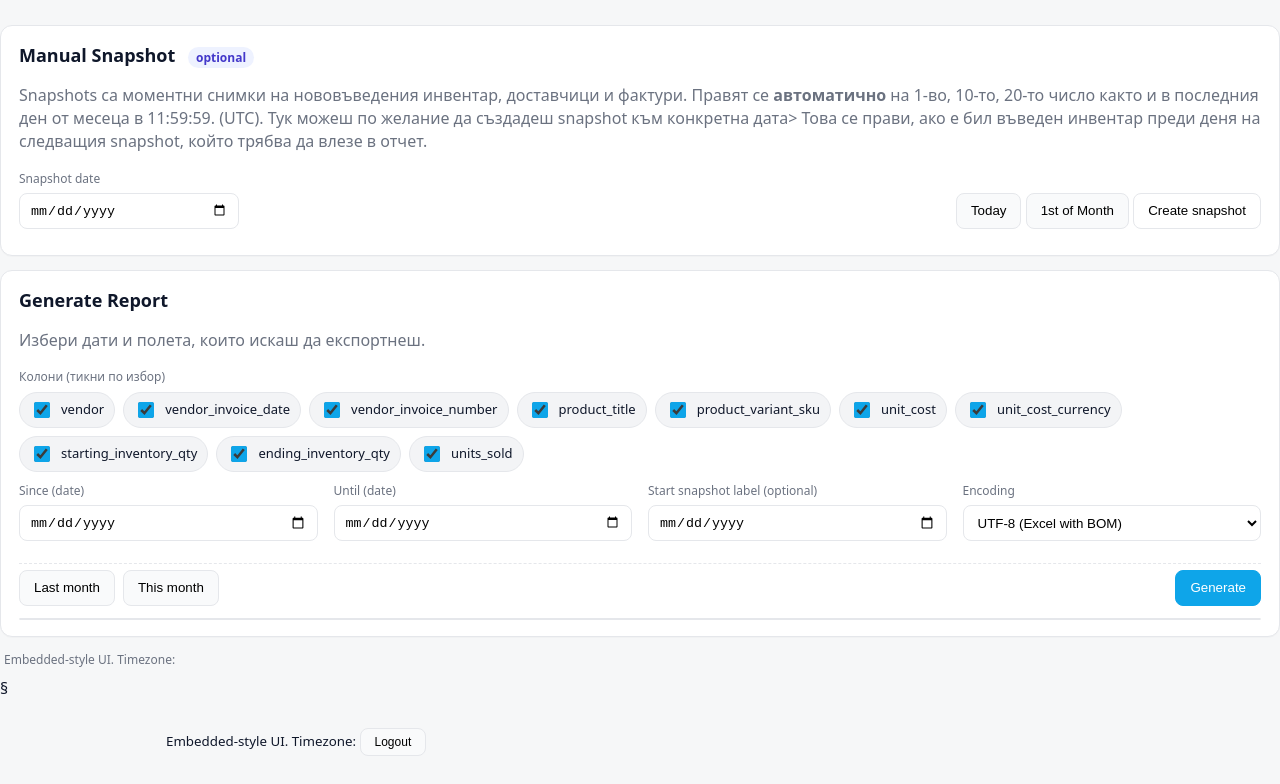
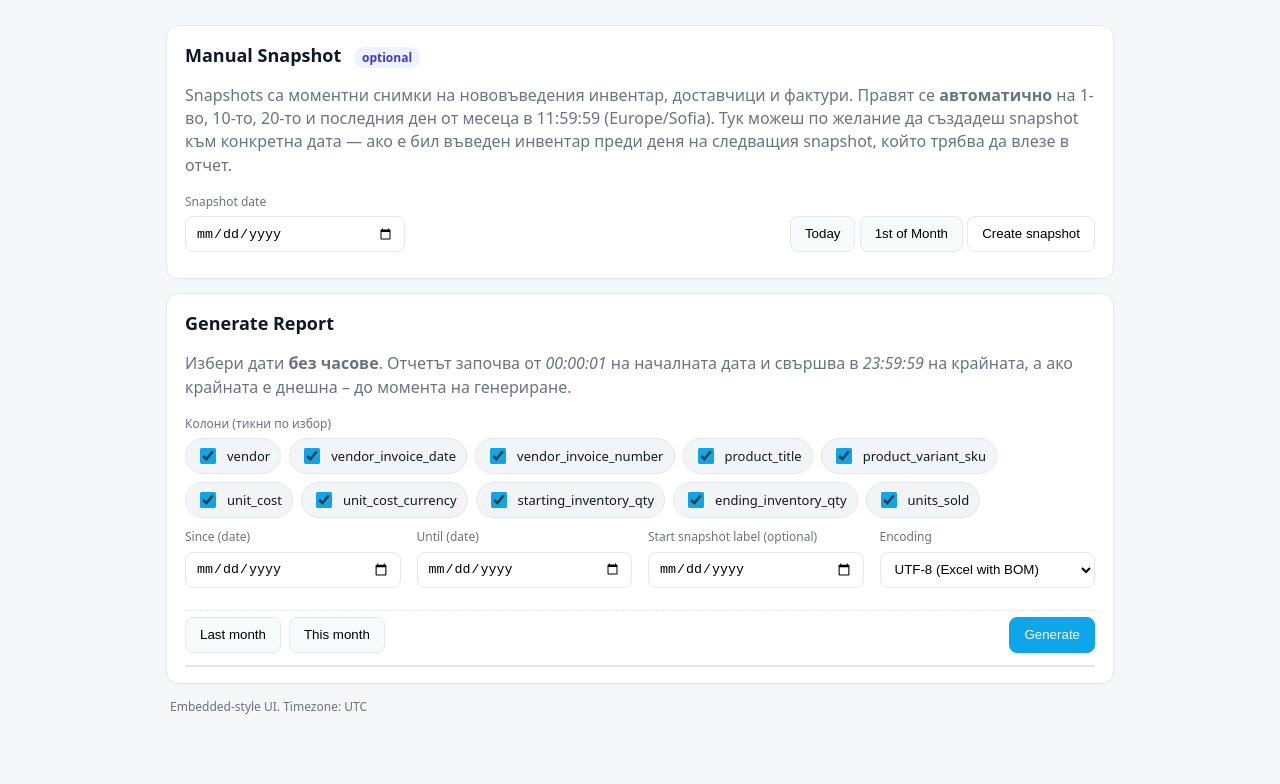
Before and after one commit to asap-xt/inventory-export, a website: page public/index.html in a window 1280 px wide. Shown: the part 122-906 px from the top of the page. After the commit the page ends 865 px from the top, so only its background shows below. Drawn offline with Linux system fonts and the light colour scheme.

Commit message:
Header fixes-1

```diff
--- a/public/index.html
+++ b/public/index.html
@@ -7,20 +7,24 @@
   <link href="/style.css" rel="stylesheet" />
 </head>
 <body>
+  <!-- Top header (единствен) -->
   <header class="app-header">
     <div class="container">
       <h1>Inventory Report</h1>
-      <p class="subtitle">Custom, embedded-style tool for snapshots & reports</p>
+      <p class="subtitle">Custom, embedded-style tool for snapshots &amp; reports</p>
     </div>
   </header>
 
-  <!-- Snapshot (optional) -->
+  <main class="container">
+    <!-- Manual Snapshot -->
     <section class="card">
       <div class="card-header">
         <h2>Manual Snapshot <span class="tag optional">optional</span></h2>
         <p class="muted">
-        Snapshots са моментни снимки на нововъведения инвентар, доставчици и фактури. Правят се <strong>автоматично</strong> на 1-во, 10-то, 20-то число както и в последния ден от месеца в 11:59:59.
-        (<span id="tz"></span>). Тук можеш по желание да създадеш snapshot към конкретна дата> Това се прави, ако е бил въведен инвентар преди деня на следващия snapshot, който трябва да влезе в отчет.
+          Snapshots са моментни снимки на нововъведения инвентар, доставчици и фактури. Правят се
+          <strong>автоматично</strong> на 1-во, 10-то, 20-то и последния ден от месеца в 11:59:59 (Europe/Sofia).
+          Тук можеш по желание да създадеш snapshot към конкретна дата &mdash; ако е бил въведен инвентар
+          преди деня на следващия snapshot, който трябва да влезе в отчет.
         </p>
       </div>
 
@@ -42,22 +46,23 @@
       <div id="snapshotResult" class="result-line"></div>
     </section>
 
-  <!-- Report -->
+    <!-- Generate Report -->
     <section class="card">
       <div class="card-header">
         <h2>Generate Report</h2>
         <p class="muted">
-        Избери дати и полета, които искаш да експортнеш.
+          Избери дати <strong>без часове</strong>. Отчетът започва от <em>00:00:01</em> на началната дата и свършва в
+          <em>23:59:59</em> на крайната, а ако крайната е днешна – до момента на генериране.
         </p>
       </div>
 
-    <!-- Columns -->
+      <!-- Колони -->
       <div class="chips-block">
         <div class="chips-title">Колони (тикни по избор)</div>
-      <div class="chipbar" id="columnsBar"><!-- chips via JS --></div>
+        <div class="chipbar" id="columnsBar"><!-- chips via app.js --></div>
       </div>
 
-    <!-- Filters -->
+      <!-- Филтри и действия -->
       <form id="reportForm" class="form-grid">
         <label class="field">
           <span>Since (date)</span>
@@ -74,13 +79,13 @@
           <input type="date" id="startLabelDate" />
         </label>
 
-      <div class="field">
+        <label class="field">
           <span>Encoding</span>
           <select id="encoding" class="select">
             <option value="utf8">UTF-8 (Excel with BOM)</option>
             <option value="win1251">Windows-1251</option>
           </select>
-      </div>
+        </label>
 
         <div class="form-actions">
           <div class="left">
@@ -99,19 +104,14 @@
 
     <footer class="page-foot muted">
       Embedded-style UI. Timezone: <span id="tz"></span>
+      <!-- Тук можеш да добавиш твоя <form action="/logout" …> Logout -->
     </footer>
-</main>§
+  </main>
 
-  <footer class="container footer">
-    <small>Embedded-style UI. Timezone: <code id="tz"></code></small>
-    <form id="logoutForm" method="post" action="/logout" style="display:inline;">
-  <button class="btn subtle" style="height:28px;line-height:26px;font-size:12px;">Logout</button>
-</form>
-  </footer>
+  <!-- Тоаст контейнер -->
+  <div id="toast-root"></div>
 
-  <!-- Toast container -->
-  <div id="toast-root" aria-live="polite" aria-atomic="true"></div>
-
-  <script src="/app.js" defer></script>
+  <!-- JS (с версия за да не кешира) -->
+  <script src="/app.js?v=4" defer></script>
 </body>
 </html>
```
Lines whose indentation alone changed are shown as unchanged.
